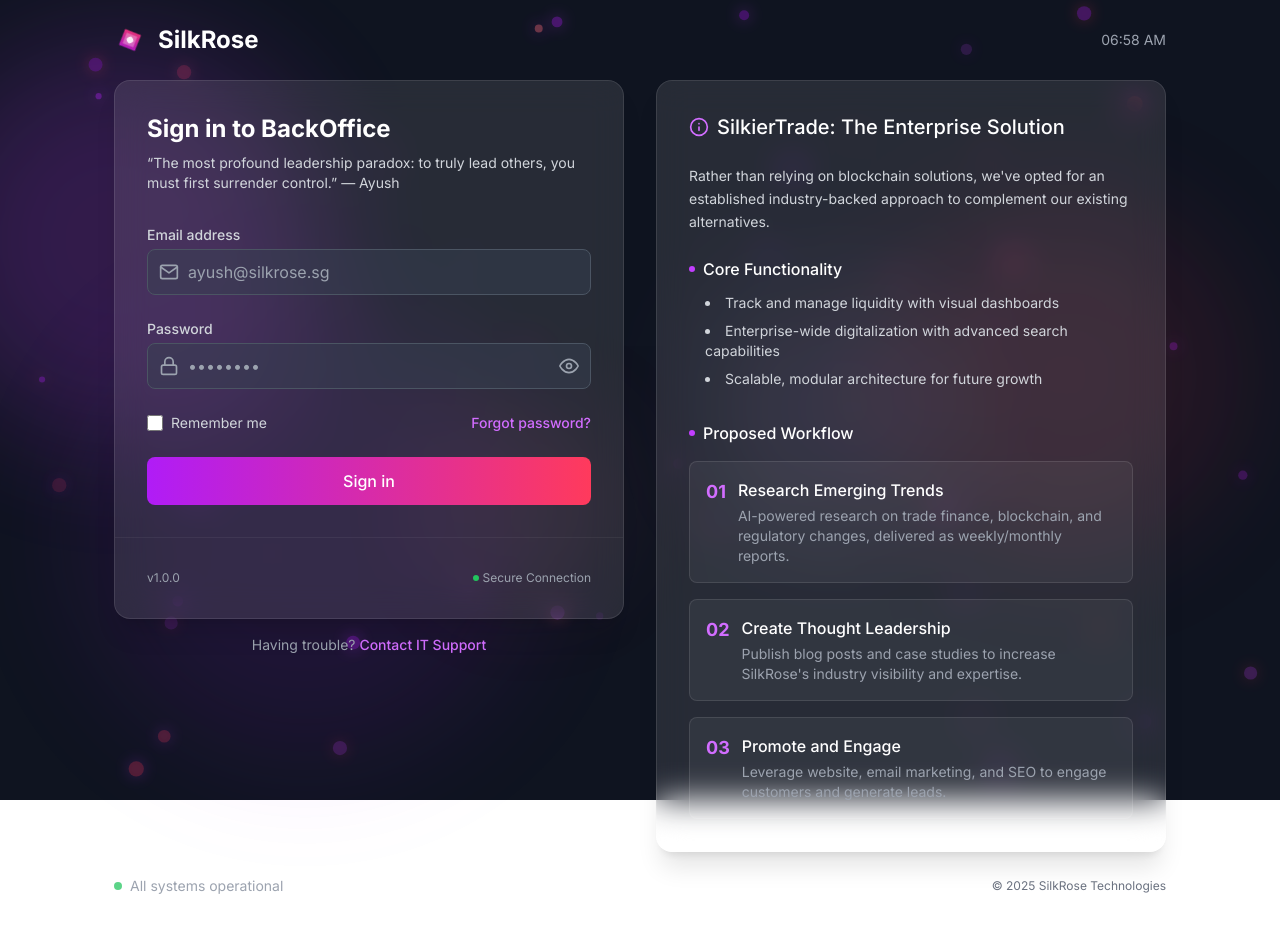
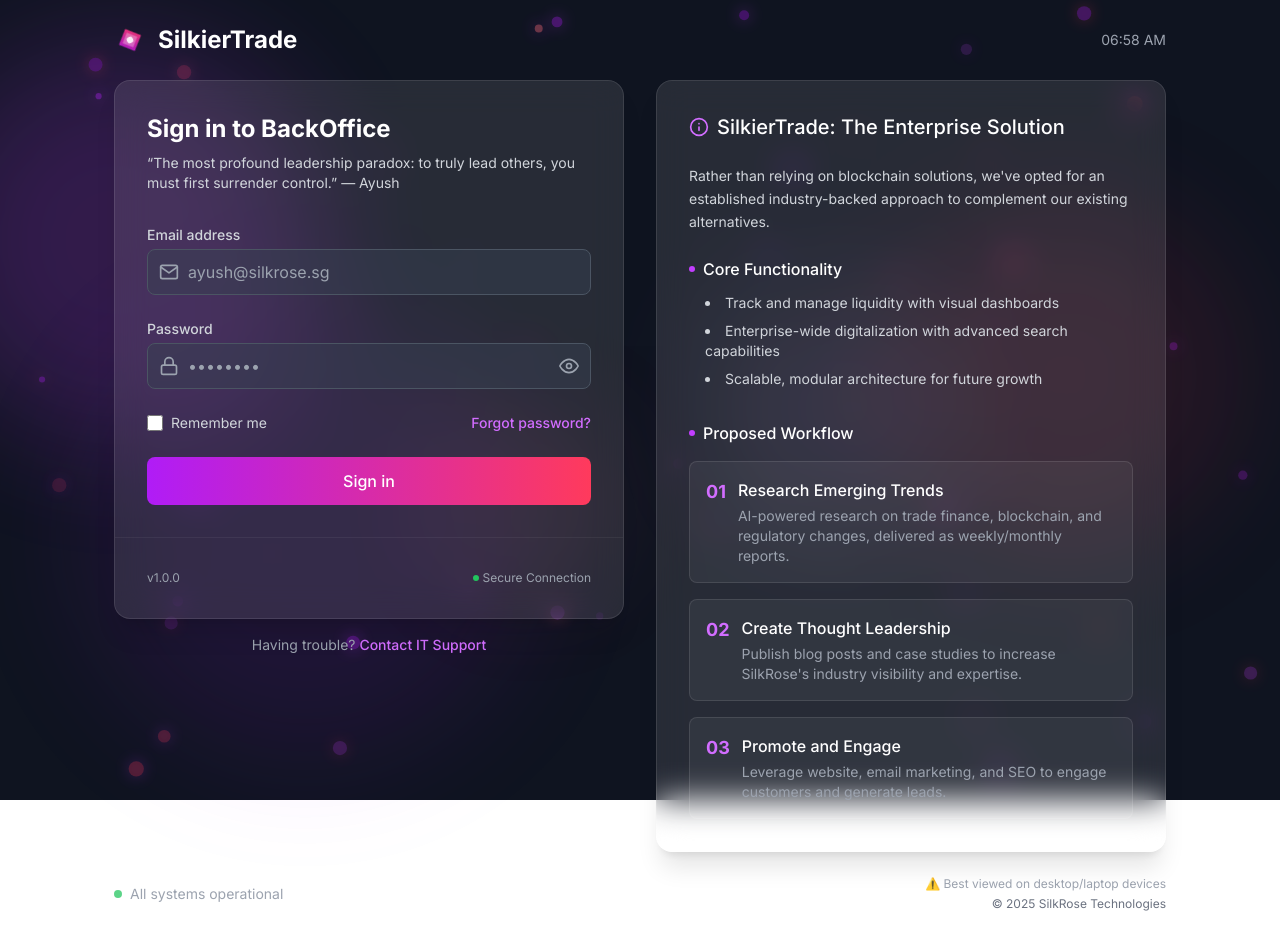
Before and after one commit to bchewy/silkrose, a Next.js app: page /login in a window 1280 px wide. Built offline with nearby package versions, Linux system fonts and the light colour scheme.

Commit message:
Update branding in LoginPage and Sidebar; enhance OnboardingTour overlay with backdrop blur for improved visibility. Add desktop viewing warning in footer.

```diff
--- a/src/app/login/page.tsx
+++ b/src/app/login/page.tsx
@@ -60,7 +60,7 @@
         <header className="w-full p-6 flex items-center justify-between">
           <div className="flex items-center">
             <SilkRoseLogo size={32} className="animate-spin-slow" />
-            <h1 className="text-2xl font-bold ml-3 text-white">SilkRose</h1>
+            <h1 className="text-2xl font-bold ml-3 text-white">SilkierTrade</h1>
           </div>
           <div className="text-sm text-gray-400">{currentTime}</div>
         </header>
@@ -263,8 +263,13 @@
             <div className="h-2 w-2 bg-green-500 rounded-full animate-pulse"></div>
             <span className="text-sm text-gray-400">All systems operational</span>
           </div>
-          <div className="text-xs text-gray-500">
-            &copy; {new Date().getFullYear()} SilkRose Technologies
+          <div className="flex flex-col items-end">
+            <div className="text-xs text-gray-400 mb-1">
+              <span className="text-yellow-500">⚠️</span> Best viewed on desktop/laptop devices
+            </div>
+            <div className="text-xs text-gray-500">
+              &copy; {new Date().getFullYear()} SilkRose Technologies
+            </div>
           </div>
         </footer>
       </div>
--- a/src/components/OnboardingTour.tsx
+++ b/src/components/OnboardingTour.tsx
@@ -236,7 +236,7 @@
   return (
     <>
       {/* Tour overlay */}
-      <div className="fixed inset-0 bg-black bg-opacity-50 z-40" onClick={skipTour} />
+      <div className="fixed inset-0 bg-black bg-opacity-50 backdrop-filter backdrop-blur-sm z-40" onClick={skipTour} />
 
       {/* Tour tooltip */}
       <div
--- a/src/components/Sidebar.tsx
+++ b/src/components/Sidebar.tsx
@@ -175,7 +175,7 @@
               <SilkRoseLogo size={32} className="animate-spin-slow" />
               <div className="ml-3">
                 <h2 className="text-lg font-bold bg-clip-text text-transparent bg-gradient-to-r from-silk-600 to-rose-500">
-                  Silkier Trade
+                  SilkierTrade
                 </h2>
                 <p className="text-xs text-gray-500 dark:text-gray-400">Backoffice</p>
               </div>
```
